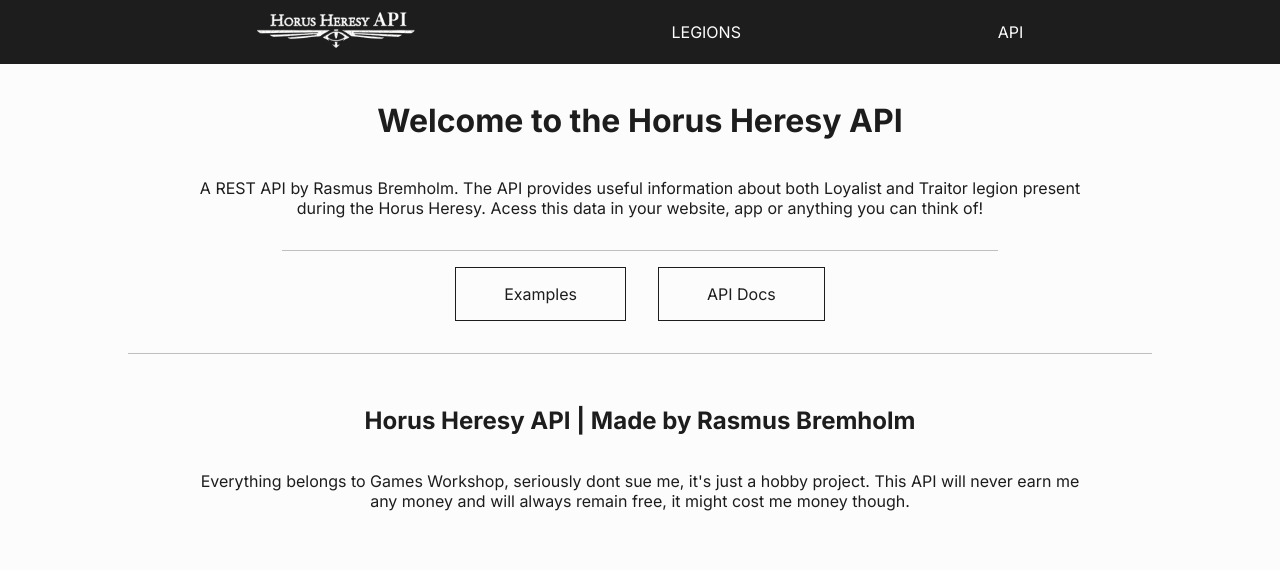
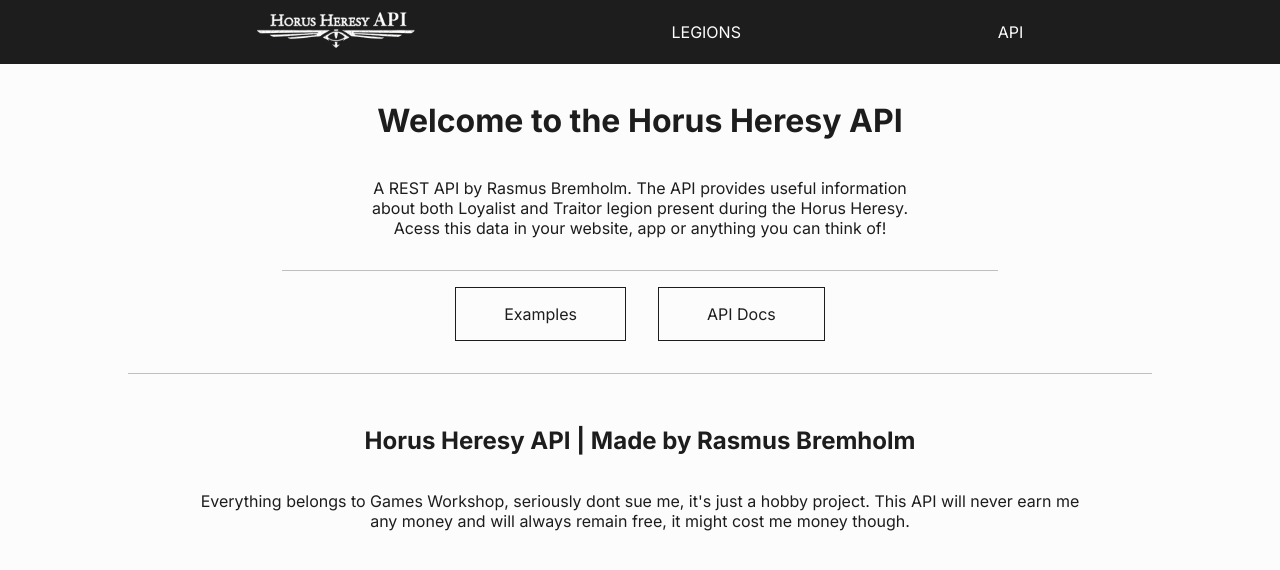
Before and after one commit to visceral89/horusheresy-front, a Next.js app: page / in a window 1280 px wide. Shown: the top 570 px of the page. Built offline with nearby package versions, Linux system fonts and the light colour scheme.

Commit message:
moved image to navbar

```diff
--- a/app/page.jsx
+++ b/app/page.jsx
@@ -7,10 +7,6 @@
 	return (
 		<main className={styles.main}>
 			<div className={styles.header}>
-				<div className={styles.headerImage}>
-
-				</div>
-
 				<div className={styles.headerTitle}>
 					<h1 className={styles.heading1}>Welcome to the Horus Heresy API</h1>
 					<p className={styles.subHeading1}>
--- a/app/page.module.scss
+++ b/app/page.module.scss
@@ -13,6 +13,7 @@
 	flex-direction: column;
 	justify-content: center;
 	align-items: center;
+	width: 60%;
 }
 .headerTitle {
 	display: flex;
```
